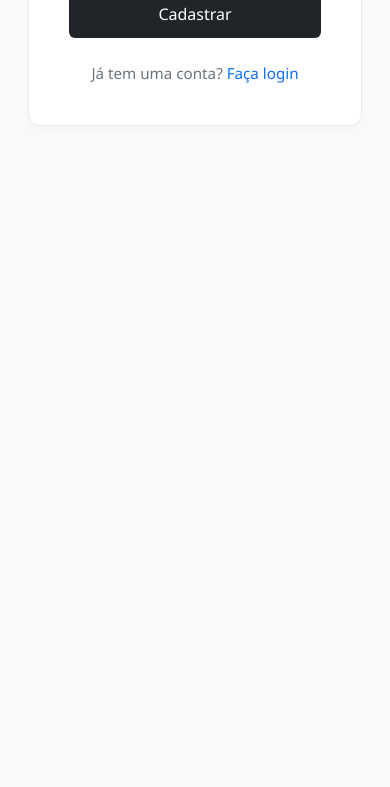
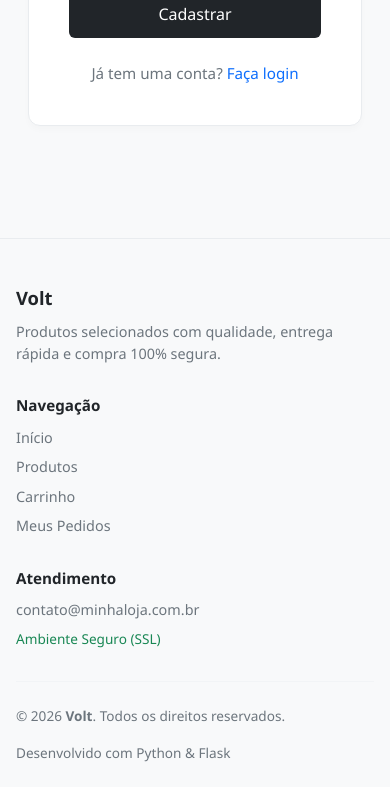
Before and after one commit to lucianoalencastro/meu_ecommerce_flask, a Flask app: page /register in a window 390 px wide. Shown: the part 651-1438 px from the top of the page. Before the commit the page ends 777 px from the top, so only its background shows below. Run offline with Flask 3, Linux system fonts and the light colour scheme; some libraries are stand-ins or nearby versions.

Commit message:
feat: add responsive footer to base layout template

```diff
--- a/project/templates/layout.html
+++ b/project/templates/layout.html
@@ -123,6 +123,49 @@
 
         </main>
 
+        <footer style="background-color: #f8f9fa; border-top: 1px solid #e9ecef; margin-top: 4rem; padding: 3rem 1rem 1.5rem; color: #6c757d;">
+            <div style="max-width: 1100px; margin: 0 auto;">
+                <div style="display: flex; flex-wrap: wrap; justify-content: space-between; gap: 2rem; margin-bottom: 2rem;">
+
+                    <!-- Coluna 1: Marca e Descrição -->
+                    <div style="flex: 2; min-width: 240px;">
+                        <h4 style="color: #212529; font-size: 1.15rem; font-weight: 700; margin-top: 0; margin-bottom: 0.75rem;">Volt</h4>
+                        <p style="font-size: 0.9rem; line-height: 1.5; margin: 0;">
+                            Produtos selecionados com qualidade, entrega rápida e compra 100% segura.
+                        </p>
+                    </div>
+
+                    <!-- Coluna 2: Links Rápidos -->
+                    <div style="flex: 1; min-width: 150px;">
+                        <h5 style="color: #212529; font-size: 0.95rem; font-weight: 600; margin-top: 0; margin-bottom: 0.75rem;">Navegação</h5>
+                        <ul style="list-style: none; padding: 0; margin: 0; font-size: 0.9rem; display: flex; flex-direction: column; gap: 0.5rem;">
+                            <li><a href="/" style="color: #6c757d; text-decoration: none;">Início</a></li>
+                            <li><a href="/products" style="color: #6c757d; text-decoration: none;">Produtos</a></li>
+                            <li><a href="/cart" style="color: #6c757d; text-decoration: none;">Carrinho</a></li>
+                            <li><a href="/orders" style="color: #6c757d; text-decoration: none;">Meus Pedidos</a></li>
+                        </ul>
+                    </div>
+
+                    <!-- Coluna 3: Atendimento / Segurança -->
+                    <div style="flex: 1; min-width: 200px;">
+                        <h5 style="color: #212529; font-size: 0.95rem; font-weight: 600; margin-top: 0; margin-bottom: 0.75rem;">Atendimento</h5>
+                        <p style="font-size: 0.9rem; margin: 0 0 0.5rem;">contato@minhaloja.com.br</p>
+                        <p style="font-size: 0.85rem; color: #198754; font-weight: 500; margin: 0;">Ambiente Seguro (SSL)</p>
+                    </div>
+
+                </div>
+
+                <hr style="border: none; border-top: 1px solid #dee2e6; margin: 1.5rem 0;">
+
+                <!-- Barra Inferior: Direitos Autorais -->
+                <div style="display: flex; flex-wrap: wrap; justify-content: space-between; align-items: center; gap: 1rem; font-size: 0.85rem;">
+                    <span>&copy; 2026 <strong>Volt</strong>. Todos os direitos reservados.</span>
+                    <span>Desenvolvido com Python &amp; Flask</span>
+                </div>
+            </div>
+        </footer>
+
+
     </body>
 
 </html>
```
